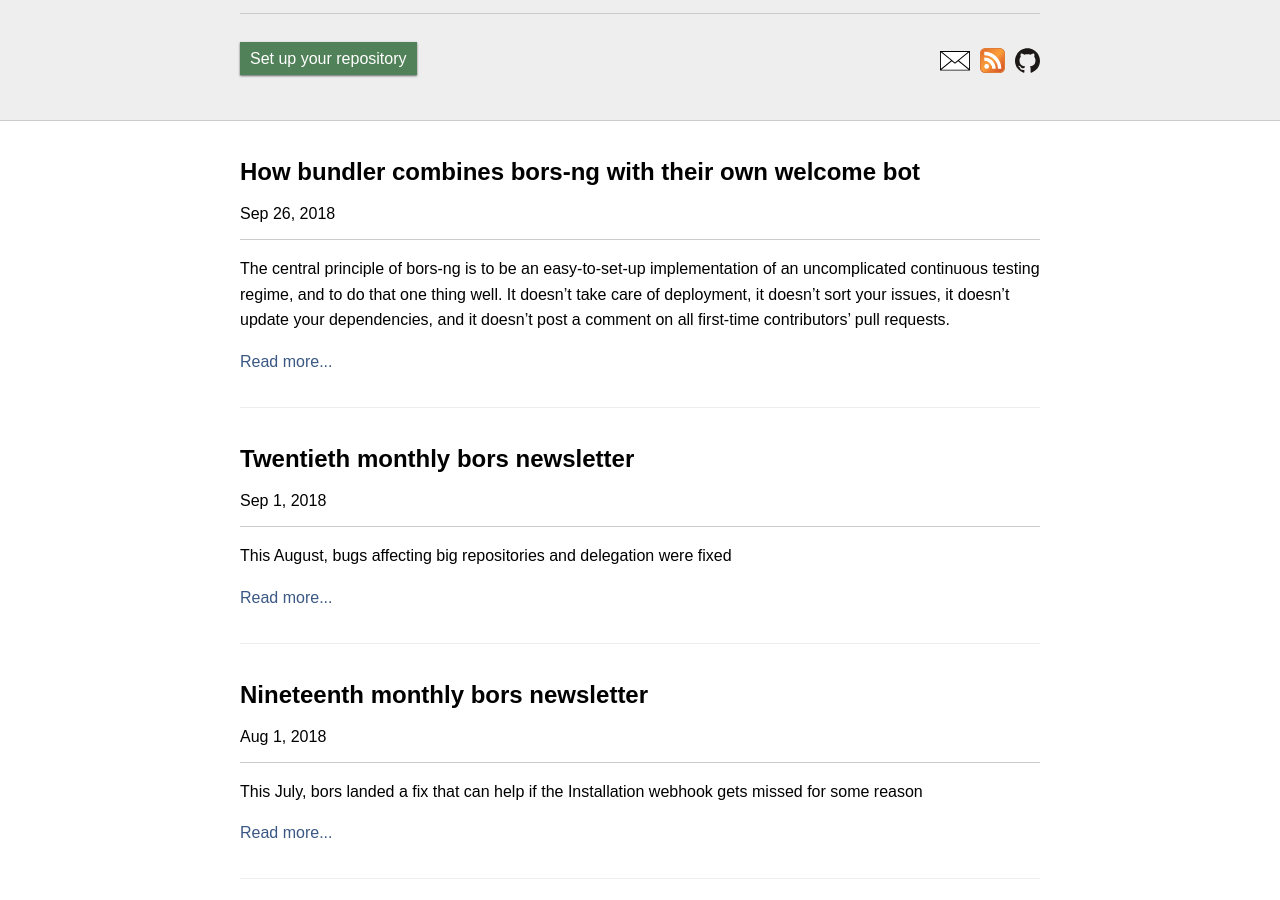
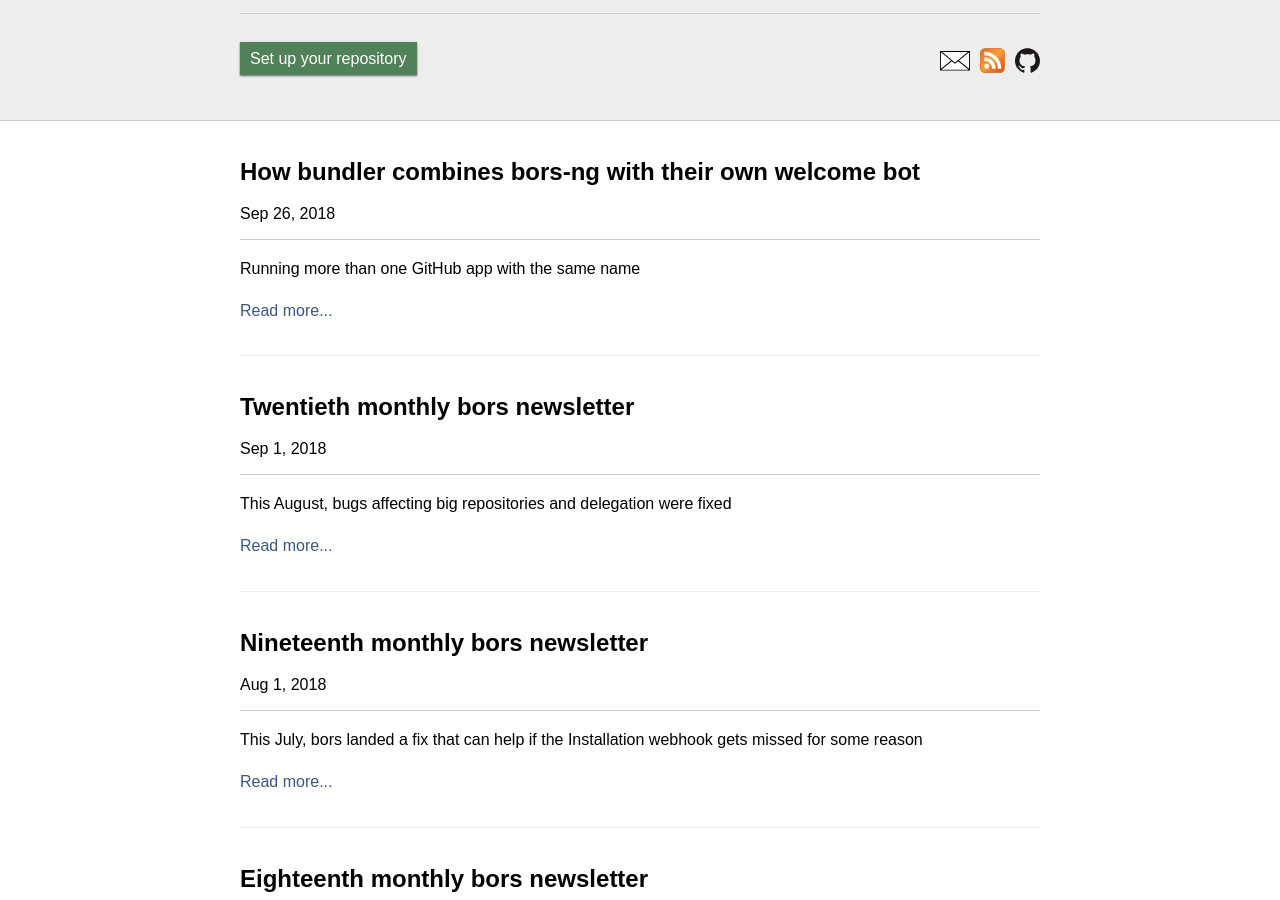
Before and after one commit to bors-ng/bors-ng.github.io, a Jekyll site: the page built from index.html, in a window 1280 px wide and 900 px high, scrolled down 460 px. Built offline with Jekyll 4.4.1, drawn with Linux system fonts in a browser that asks for light colours; the list of posts is cut into pages by our own code.

Commit message:
Update 2018-09-26-bundlerbot.md

```diff
--- a/_posts/2018-09-26-bundlerbot.md
+++ b/_posts/2018-09-26-bundlerbot.md
@@ -2,7 +2,7 @@
 layout:     post
 title:      How bundler combines bors-ng with their own welcome bot
 date:       2018-09-26 00:00:00
-summary:    The central principle of bors-ng is to be an easy-to-set-up implementation of an uncomplicated continuous testing regime, and to do that one thing well. It doesn’t take care of deployment, it doesn’t sort your issues, it doesn’t update your dependencies, and it doesn’t post a comment on all first-time contributors’ pull requests.
+summary:    Running more than one GitHub app with the same name
 categories: writeup
 ---
 
```
Also changed, not shown: other parts of _posts/2018-09-26-bundlerbot.md (+4 -0 lines).
